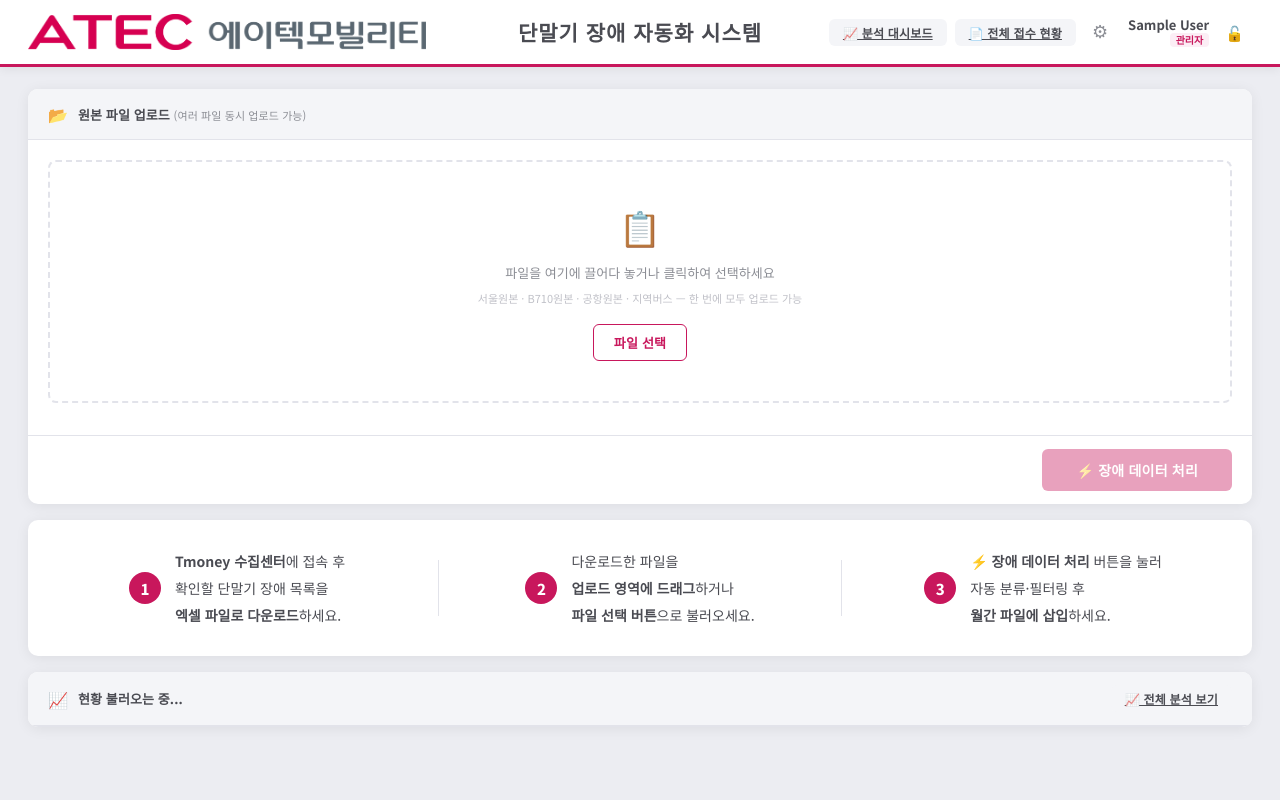
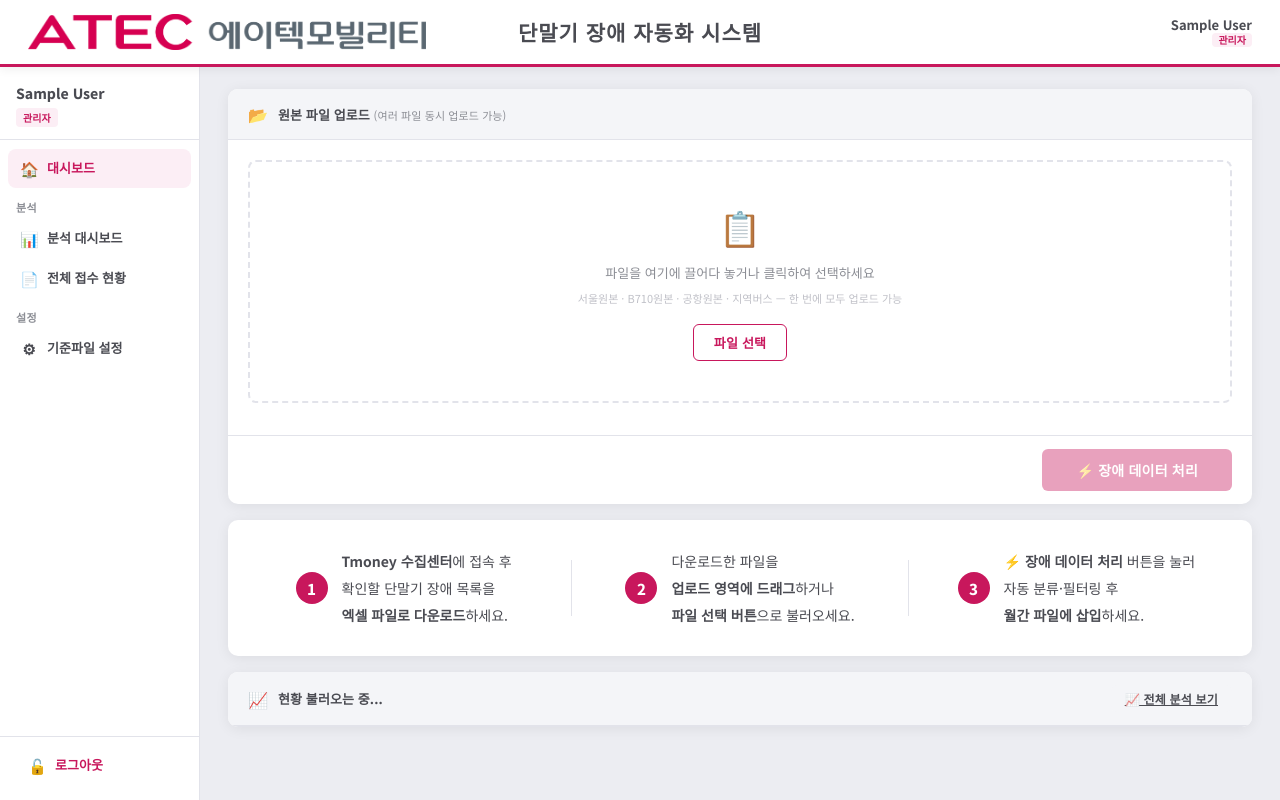
Before and after one commit to Han-sw1/hsw, a Flask app: page / in a window 1280 px wide. Run offline with Flask 3, Linux system fonts and the light colour scheme; the visitor is signed in with stand-in values (Sample User, id 1); data that the repository does not hold is empty; some libraries are stand-ins or nearby versions.

Commit message:
상단 헤더 유지 + 좌측 사이드바 네비게이션 추가
- 헤더: 로고/타이틀/이름/관리자뱃지만 유지 (버튼/로그아웃 제거)
- 사이드바: 헤더 아래 고정, 대시보드/분석/접수현황/설정/로그아웃
- 현재 페이지 활성 하이라이트 적용
- page-body / page-content 레이아웃으로 구성

Co-Authored-By: Claude Sonnet 4.6 <noreply@anthropic.com>

```diff
--- a/static/css/style.css
+++ b/static/css/style.css
@@ -421,77 +421,63 @@ body {
 .toast.success { background: #1E7A3C; }
 
 /* ─── SIDEBAR LAYOUT ─── */
-.app-layout {
+.page-body {
   display: flex;
-  min-height: 100vh;
+  min-height: calc(100vh - 67px);
 }
 .sidebar {
-  width: 220px;
-  min-width: 220px;
+  width: 200px;
+  min-width: 200px;
   background: var(--white);
   border-right: 1.5px solid var(--border);
   display: flex;
   flex-direction: column;
   position: fixed;
-  top: 0; left: 0;
-  height: 100vh;
-  z-index: 200;
+  top: 67px;
+  left: 0;
+  height: calc(100vh - 67px);
+  z-index: 90;
   overflow-y: auto;
 }
-.app-main {
-  margin-left: 220px;
+.page-content {
+  margin-left: 200px;
   flex: 1;
   min-width: 0;
-  min-height: 100vh;
-}
-.sidebar-header {
-  padding: 20px 20px 16px;
-  border-bottom: 1px solid var(--border);
-  display: flex;
-  flex-direction: column;
-  gap: 4px;
-}
-.sidebar-logo-img { height: 30px; width: auto; }
-.sidebar-app-name {
-  font-size: 11px;
-  font-weight: 600;
-  color: var(--gray);
-  letter-spacing: 0.2px;
 }
 .sidebar-user {
-  padding: 14px 20px;
+  padding: 16px 16px 12px;
   border-bottom: 1px solid var(--border);
 }
 .sidebar-user-name {
-  font-size: 15px;
+  font-size: 14px;
   font-weight: 800;
   color: var(--gray-dark);
 }
 .sidebar-user-badge {
   display: inline-block;
-  font-size: 11px;
+  font-size: 10px;
   font-weight: 700;
   color: var(--primary);
   background: var(--primary-light);
-  padding: 2px 8px;
+  padding: 2px 7px;
   border-radius: 4px;
   margin-top: 4px;
 }
-.sidebar-nav { flex: 1; padding: 10px 0; }
+.sidebar-nav { flex: 1; padding: 8px 0; }
 .nav-section-label {
   font-size: 11px;
   font-weight: 700;
   color: var(--gray);
-  padding: 10px 20px 4px;
+  padding: 10px 16px 3px;
   letter-spacing: 0.3px;
 }
 .nav-item {
   display: flex;
   align-items: center;
-  gap: 10px;
-  padding: 10px 14px;
-  margin: 1px 10px;
-  font-size: 14px;
+  gap: 9px;
+  padding: 9px 12px;
+  margin: 1px 8px;
+  font-size: 13px;
   font-weight: 600;
   color: var(--gray-dark);
   text-decoration: none;
@@ -500,16 +486,16 @@ body {
   cursor: pointer;
   border: none;
   background: none;
-  width: calc(100% - 20px);
+  width: calc(100% - 16px);
   font-family: inherit;
   text-align: left;
   line-height: 1.4;
 }
 .nav-item:hover { background: var(--gray-light); color: var(--primary); }
 .nav-item.active { background: var(--primary-light); color: var(--primary); }
-.nav-icon { font-size: 16px; width: 20px; text-align: center; flex-shrink: 0; }
+.nav-icon { font-size: 15px; width: 18px; text-align: center; flex-shrink: 0; }
 .sidebar-footer {
-  padding: 10px 10px 16px;
+  padding: 8px 8px 14px;
   border-top: 1px solid var(--border);
 }
 .nav-item-logout { color: var(--primary); }
--- a/templates/_sidebar.html
+++ b/templates/_sidebar.html
@@ -1,8 +1,4 @@
 <aside class="sidebar">
-  <div class="sidebar-header">
-    <img src="/static/logo.png" alt="ATEC" class="sidebar-logo-img">
-    <div class="sidebar-app-name">단말기 장애 자동화 시스템</div>
-  </div>
   <div class="sidebar-user">
     <div class="sidebar-user-name">{{ current_user.name }}</div>
     {% if current_user.is_admin %}
--- a/templates/index.html
+++ b/templates/index.html
@@ -64,21 +64,18 @@
       </a>
       <div class="header-title">단말기 장애 자동화 시스템</div>
       <div class="header-right">
-        <a href="/analysis" class="btn btn-secondary btn-sm">&#128200; 분석 대시보드</a>
-        <a href="/rawdata" class="btn btn-secondary btn-sm">&#128196; 전체 접수 현황</a>
-        {% if current_user.is_admin %}
-        <button class="btn-icon" id="btnSettings" title="기준파일 경로 설정">&#9881;</button>
-        {% endif %}
-        <div style="display:flex;flex-direction:column;align-items:flex-end;margin-left:4px;line-height:1.2">
+        <div style="display:flex;flex-direction:column;align-items:flex-end;line-height:1.2">
           <span style="font-size:13px;font-weight:700;color:var(--gray-dark)">{{ current_user.name }}</span>
           {% if current_user.is_admin %}
           <span style="font-size:10px;font-weight:700;color:var(--primary);background:var(--primary-light);padding:1px 6px;border-radius:4px;margin-top:1px">관리자</span>
           {% endif %}
         </div>
-        <a href="/logout" class="btn-icon" title="로그아웃" style="font-size:15px;text-decoration:none">&#128275;</a>
       </div>
     </div>
   </header>
+  <div class="page-body">
+  {% include '_sidebar.html' %}
+  <div class="page-content">
 
   <!-- 설정 모달 -->
   <div class="modal-overlay" id="settingsModal">
@@ -361,6 +358,8 @@
     <div class="toast" id="toast"></div>
   </main>
 
+  </div>{# page-content #}
+  </div>{# page-body #}
   <script>
     window.IS_ADMIN = {{ 'true' if current_user.is_admin else 'false' }};
   </script>
```
Also changed, not shown: templates/analysis.html (+6 -4 lines), templates/rawdata.html (+6 -4 lines).
